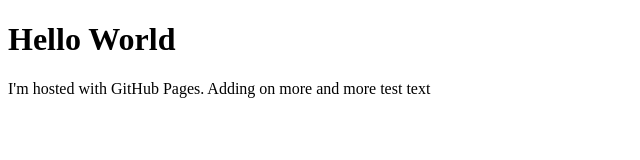
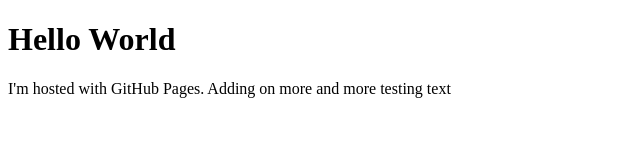
Before and after one commit to JohnTelford/johntelford.github.io, a plain HTML site: page index.html in a window 1280 px wide. Shown: the full height of the page, 0-640 px from the left. Drawn offline with Linux system fonts and the light colour scheme.

Commit message:
update index.html

```diff
--- a/index.html
+++ b/index.html
@@ -3,6 +3,6 @@
 <body>
 <h1>Hello World</h1>
 <p>I'm hosted with GitHub Pages. Adding on more
-    and more test text</p>
+    and more testing text</p>
 </body>
 </html>
```
